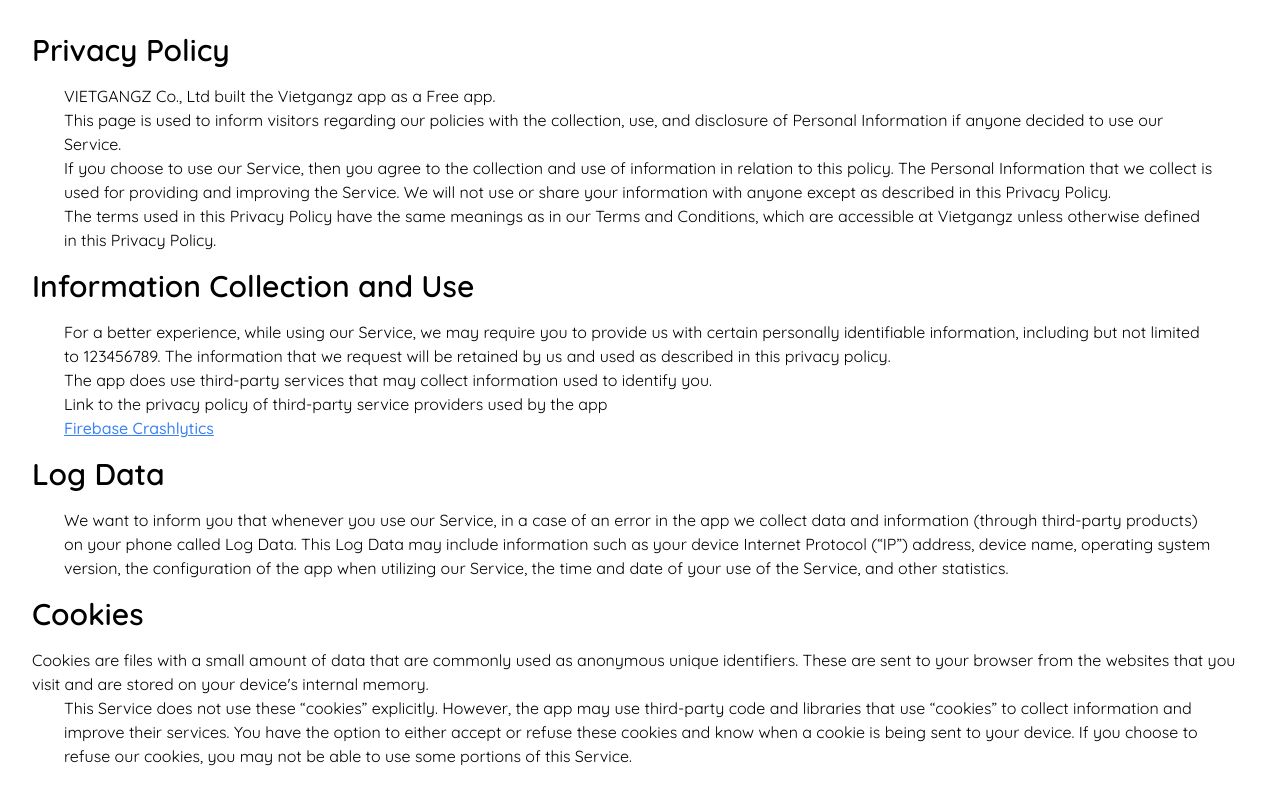
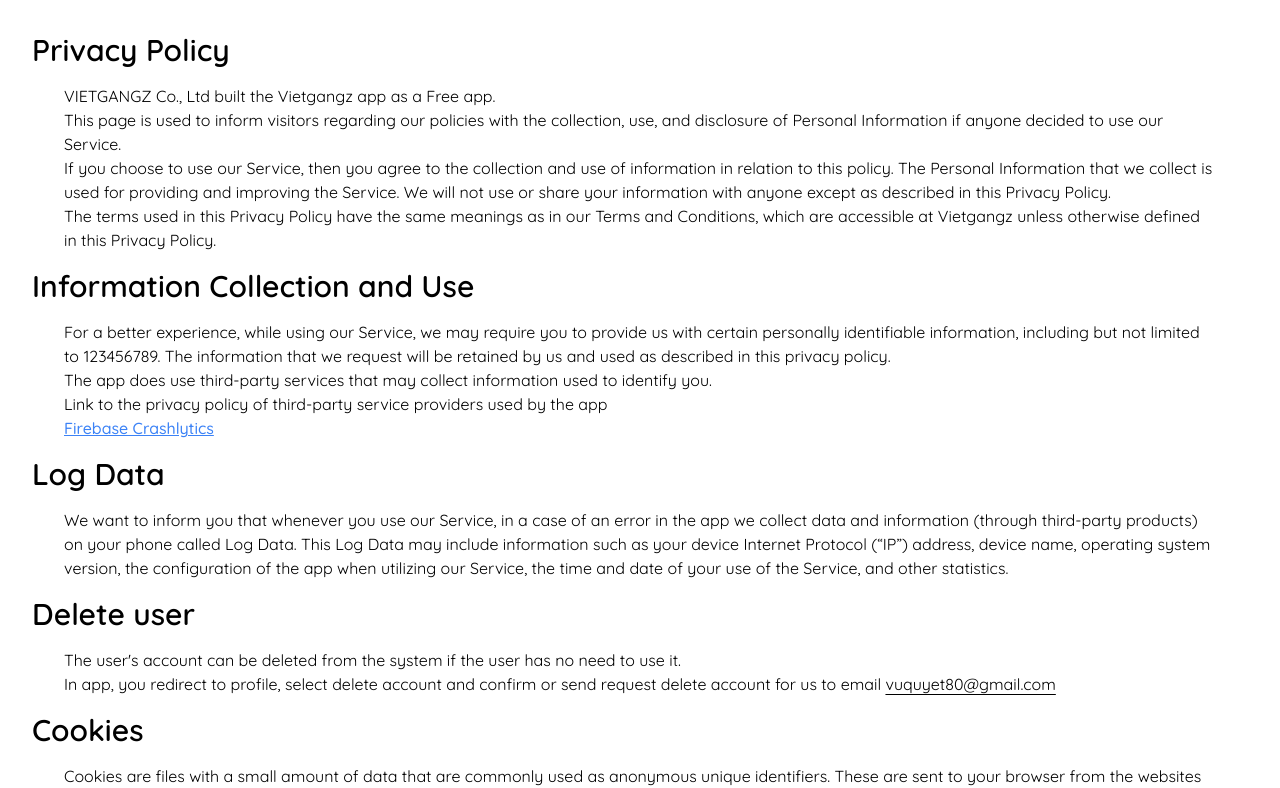
Before and after one commit to vuquyet8080/vietgangz-policy, a plain HTML site: page index.html in a window 1280 px wide. Shown: the top 788 px of the page. Drawn offline with nearby package versions, Linux system fonts and the light colour scheme.

Commit message:
update policy

```diff
--- a/index.html
+++ b/index.html
@@ -14,7 +14,6 @@
       font-family: "Quicksand", sans-serif;
       padding: 1em;
     }
-
   </style>
 </head>
 
@@ -85,10 +84,23 @@
     utilizing our Service, the time and date of your use of the Service, and
     other statistics.
   </p>
+  <div class="text-3xl font-semibold  pb-4 pt-4">Delete user</div>
+  </p>
+  <p class="px-8">
+    The user's account can be deleted from the system if the user has no need to use it.
+  </p>
+  <p class="px-8">
+    In app, you redirect to profile, select delete account and confirm or send request delete account for us to email
+    <span class="underline underline-offset-4">
+      vuquyet80@gmail.com
+    </span>
+  </p>
+
+
   <p>
   <div class="text-3xl font-semibold  pb-4 pt-4">Cookies</div>
   </p>
-  <p>
+  <p class="px-8">
     Cookies are files with a small amount of data that are commonly used as
     anonymous unique identifiers. These are sent to your browser from the
     websites that you visit and are stored on your device's internal memory.
@@ -132,6 +144,7 @@
     electronic storage is 100% secure and reliable, and we cannot guarantee
     its absolute security.
   </p>
+
   <p>
   <div class="text-3xl font-semibold  pb-4 pt-4">Links to Other Sites</div>
   </p>
@@ -176,7 +189,7 @@
           related to it
         </p>
         <p>
-        We reserve the right to make changes to
+          We reserve the right to make changes to
           the app or to charge for its services, at any time and for any reason.
           We will never charge you for the app or its services without making it
           very clear to you exactly what you’re paying for.
```
